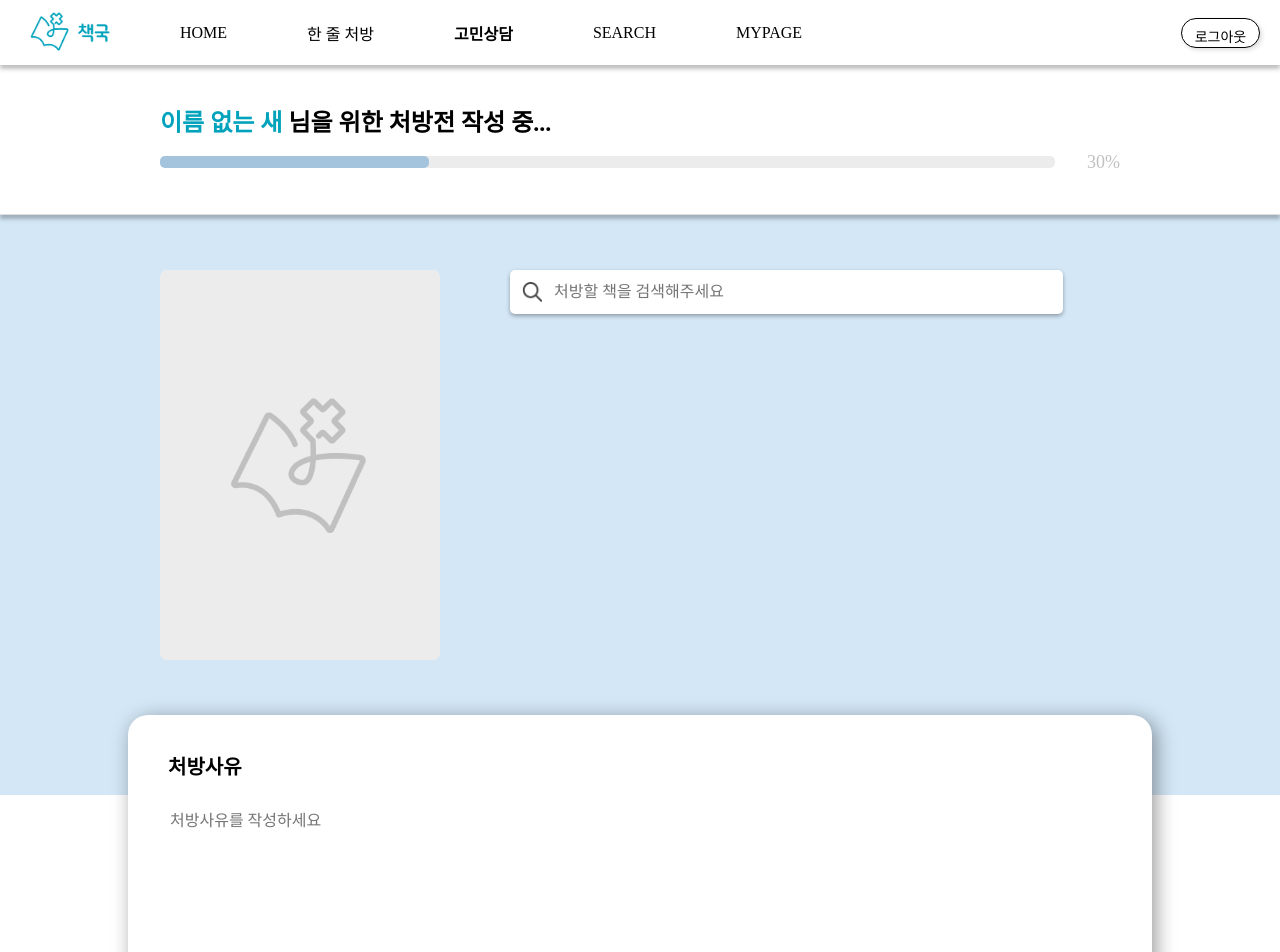
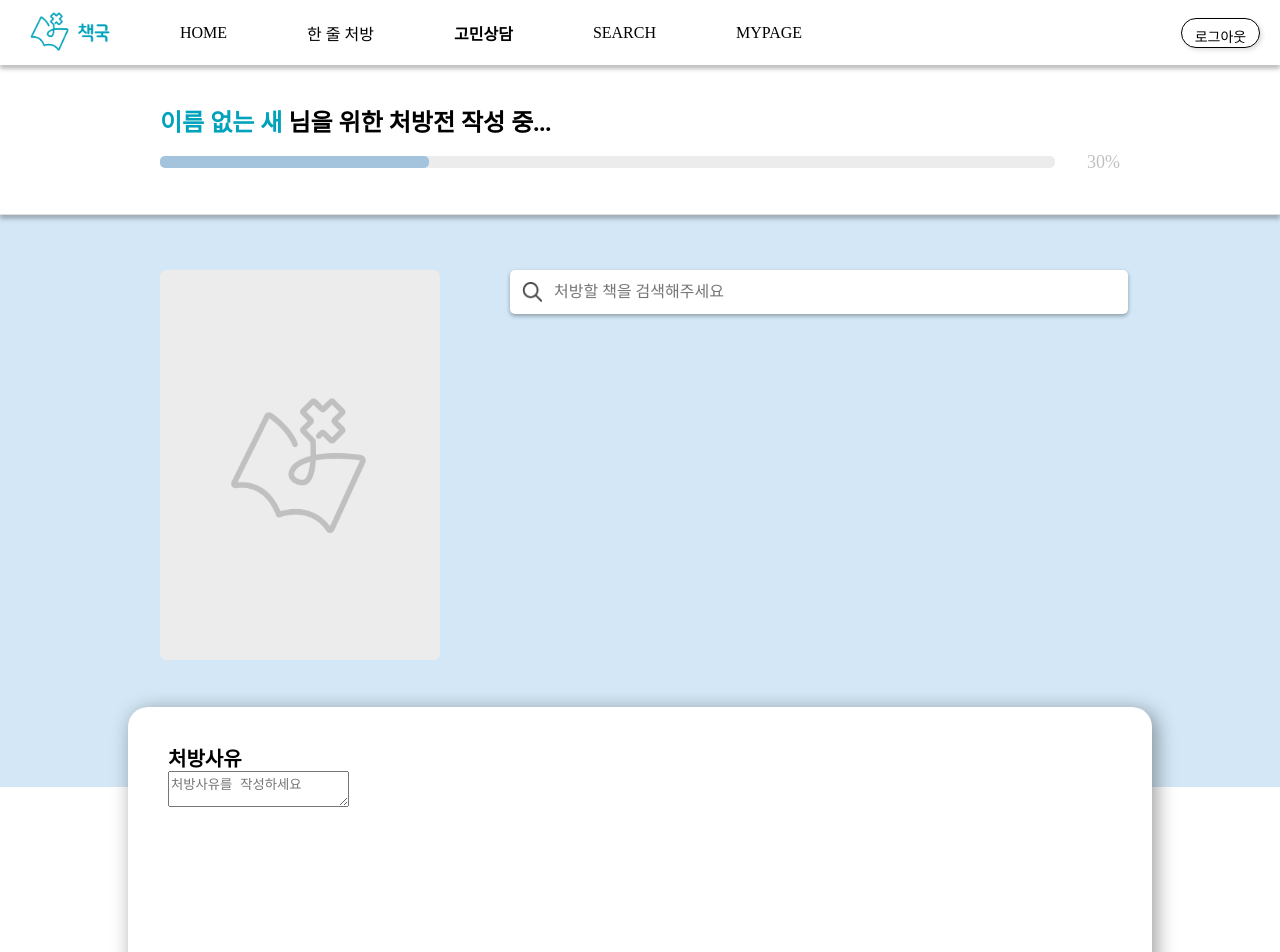
Before and after one commit to kw-bookmedicine/frontend, a React (Create React App) app: page /prescription/write in a window 1280 px wide. Shown: the top 952 px of the page. Built offline with nearby package versions, Linux system fonts and the light colour scheme; no server answers; a web font is replaced by a local one.

Commit message:
:art: Design: 처방전 작성 화면 비율 조정

```diff
--- a/src/styles/Counseling/PrescriptionWrite.css
+++ b/src/styles/Counseling/PrescriptionWrite.css
@@ -2,7 +2,7 @@
   display: flex;
   flex-direction: column;
   width: 100%;
-	height: 180vh;
+  height: 170vh;
 }
 
 .prescription_content_up_container {
@@ -20,6 +20,8 @@
   display: flex;
   width: 100%;
   height: fit-content;
+  max-width: 1120px;
+  margin: 0 auto;
 }
 
 .prscr_img_wrapper {
@@ -68,7 +70,7 @@
 .prscr_searchBar_wrapper {
   position: sticky;
   z-index: 1;
-	width: 85%;
+  width: 95%;
   /* height: 50px; */
   display: flex;
   align-items: center;
@@ -225,6 +227,7 @@ button {
 
 #prscr_write_box {
   width: 80%;
+  max-width: 1120px;
   height: 100vh;
   padding: 40px;
   border-radius: 20px;
@@ -241,10 +244,21 @@ button {
   line-height: 24px;
 }
 
-#prscr_write_box > textarea {
+#prscr_write_box > label > input {
+  width: 100%;
+  font-family: var(--basic-font);
+  font-size: 16px;
+  margin-top: 10px;
+  margin-bottom: 20px;
+  appearance: none;
+  border: none;
+  outline: none;
+}
+
+#prscr_write_box > label > textarea {
   width: 100%;
   height: 70%;
-	margin-top: 30px;
+  margin-top: 10px;
   text-align: start;
   font-family: var(--basic-font);
   font-style: normal;
```
Lines whose indentation alone changed are shown as unchanged.
